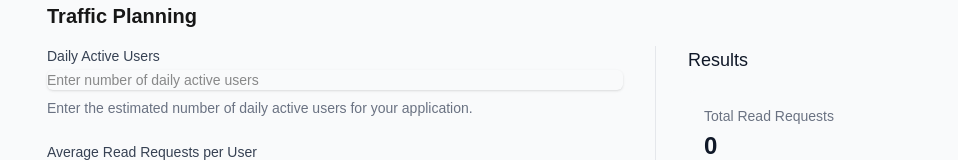
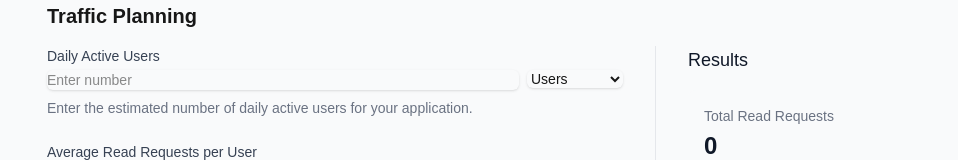
Before and after one commit to adrikei/capper, a Next.js app: page / in a window 1280 px wide. Both pictures are taken after a click on the button "Traffic". Shown: the part 208-368 px from the top of the page, without its empty margins (1-959 px from the left). Built offline with nearby package versions, Linux system fonts and the light colour scheme.

Commit message:
feat: split daily users input into number and magnitude fields

```diff
--- a/src/app/components/Tabs.tsx
+++ b/src/app/components/Tabs.tsx
@@ -8,6 +8,7 @@ import MemoryTab from './tabs/MemoryTab';
 import { ProjectDetailsTab } from './tabs/ProjectDetailsTab';
 
 type Tab = 'project' | 'traffic' | 'storage' | 'bandwidth' | 'memory';
+type Magnitude = '1' | '1K' | '1M' | '1B';
 
 export const Tabs: React.FC = () => {
   const [activeTab, setActiveTab] = useState<Tab>('project');
@@ -15,7 +16,8 @@ export const Tabs: React.FC = () => {
   const [projectDescription, setProjectDescription] = useState('');
 
   // Traffic-related state
-  const [dailyUsers, setDailyUsers] = useState('');
+  const [dailyUsersNumber, setDailyUsersNumber] = useState('');
+  const [dailyUsersMagnitude, setDailyUsersMagnitude] = useState<Magnitude>('1');
   const [avgReadRequests, setAvgReadRequests] = useState('');
   const [avgWriteRequests, setAvgWriteRequests] = useState('');
 
@@ -61,10 +63,12 @@ export const Tabs: React.FC = () => {
         )}
         {activeTab === 'traffic' && (
           <TrafficTab
-            dailyUsers={dailyUsers}
+            dailyUsersNumber={dailyUsersNumber}
+            dailyUsersMagnitude={dailyUsersMagnitude}
             avgReadRequests={avgReadRequests}
             avgWriteRequests={avgWriteRequests}
-            onDailyUsersChange={setDailyUsers}
+            onDailyUsersNumberChange={setDailyUsersNumber}
+            onDailyUsersMagnitudeChange={setDailyUsersMagnitude}
             onAvgReadRequestsChange={setAvgReadRequests}
             onAvgWriteRequestsChange={setAvgWriteRequests}
           />
--- a/src/app/components/tabs/TrafficTab.tsx
+++ b/src/app/components/tabs/TrafficTab.tsx
@@ -2,25 +2,39 @@
 
 import React from 'react';
 
+type Magnitude = '1' | '1K' | '1M' | '1B';
+
 interface TrafficTabProps {
-  dailyUsers: string;
+  dailyUsersNumber: string;
+  dailyUsersMagnitude: Magnitude;
   avgReadRequests: string;
   avgWriteRequests: string;
-  onDailyUsersChange: (value: string) => void;
+  onDailyUsersNumberChange: (value: string) => void;
+  onDailyUsersMagnitudeChange: (value: Magnitude) => void;
   onAvgReadRequestsChange: (value: string) => void;
   onAvgWriteRequestsChange: (value: string) => void;
 }
 
 const TrafficTab: React.FC<TrafficTabProps> = ({
-  dailyUsers,
+  dailyUsersNumber,
+  dailyUsersMagnitude,
   avgReadRequests,
   avgWriteRequests,
-  onDailyUsersChange,
+  onDailyUsersNumberChange,
+  onDailyUsersMagnitudeChange,
   onAvgReadRequestsChange,
   onAvgWriteRequestsChange,
 }) => {
   const calculateTotalRequests = () => {
-    const users = parseInt(dailyUsers) || 0;
+    const baseUsers = parseInt(dailyUsersNumber) || 0;
+    const magnitudeMultiplier = {
+      '1': 1,
+      '1K': 1000,
+      '1M': 1000000,
+      '1B': 1000000000,
+    }[dailyUsersMagnitude];
+
+    const users = baseUsers * magnitudeMultiplier;
     const reads = parseInt(avgReadRequests) || 0;
     const writes = parseInt(avgWriteRequests) || 0;
 
@@ -41,18 +55,34 @@ const TrafficTab: React.FC<TrafficTabProps> = ({
             <label htmlFor="dailyUsers" className="block text-sm font-medium text-gray-700">
               Daily Active Users
             </label>
-            <div className="mt-1">
+            <div className="mt-1 flex gap-2">
+              <div className="flex-1">
                 <input
                   type="number"
-                name="dailyUsers"
-                id="dailyUsers"
-                value={dailyUsers}
-                onChange={(e) => onDailyUsersChange(e.target.value)}
+                  name="dailyUsersNumber"
+                  id="dailyUsersNumber"
+                  value={dailyUsersNumber}
+                  onChange={(e) => onDailyUsersNumberChange(e.target.value)}
                   className="shadow-sm focus:ring-blue-500 focus:border-blue-500 block w-full sm:text-sm border-gray-300 rounded-md"
-                placeholder="Enter number of daily active users"
+                  placeholder="Enter number"
                   min="0"
                   required
                 />
+              </div>
+              <div className="w-24">
+                <select
+                  name="dailyUsersMagnitude"
+                  id="dailyUsersMagnitude"
+                  value={dailyUsersMagnitude}
+                  onChange={(e) => onDailyUsersMagnitudeChange(e.target.value as Magnitude)}
+                  className="shadow-sm focus:ring-blue-500 focus:border-blue-500 block w-full sm:text-sm border-gray-300 rounded-md"
+                >
+                  <option value="1">Users</option>
+                  <option value="1K">Thousands</option>
+                  <option value="1M">Millions</option>
+                  <option value="1B">Billions</option>
+                </select>
+              </div>
             </div>
             <p className="mt-2 text-sm text-gray-500">
               Enter the estimated number of daily active users for your application.
```
Lines whose indentation alone changed are shown as unchanged.
